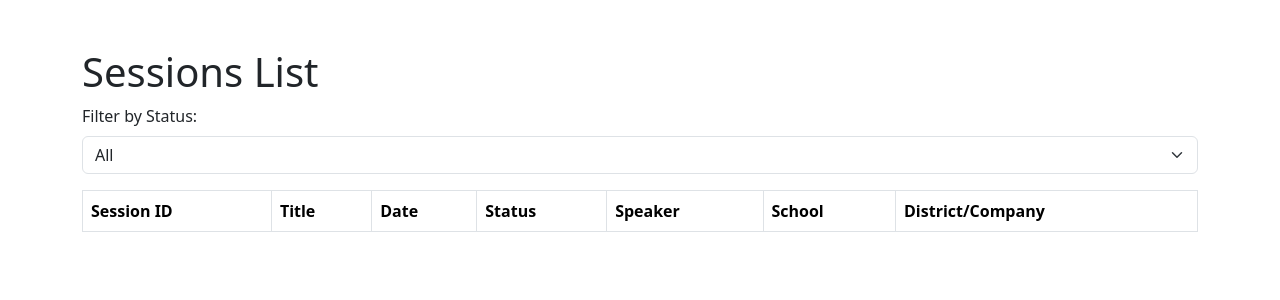
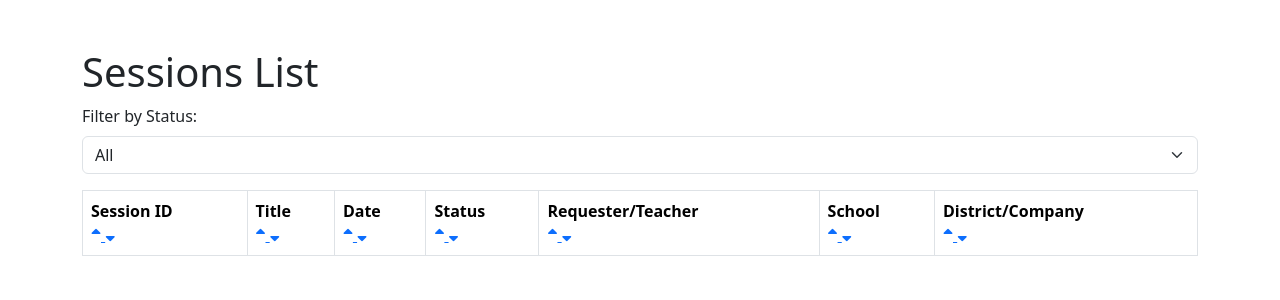
Before and after one commit to admiralorbiter/prepkc-polaris, a Flask app: page / in a window 1280 px wide. Shown: the top 300 px of the page. Run offline with Flask 3, Linux system fonts and the light colour scheme; data that the repository does not hold is empty; some libraries are stand-ins or nearby versions.

Commit message:
sorting working ui not so good

```diff
--- a/app/routes/views.py
+++ b/app/routes/views.py
@@ -1,6 +1,7 @@
 from flask import render_template, request
 from app import app
 from app.models import Session
+from datetime import datetime, timedelta
 
 # Home Page
 @app.route("/", methods=["GET"])
@@ -15,11 +16,31 @@ def index():
 
 @app.route("/load-sessions-table", methods=["GET"])
 def load_sessions_table():
-    sessions_data = Session.query.all()
+    one_year_ago = datetime.now() - timedelta(days=365)
+    print(request.args.get('sort'))
+    sort_column = request.args.get('sort', 'date')  # Assuming 'date' is a valid attribute of Session
+    if request.args.get('sort'):
+        sort_column = request.args.get('sort')
+    sort_direction = request.args.get('direction', 'asc')  # Default direction
+    # Build the base query
+    query = Session.query.filter(Session.date >= one_year_ago)
+
+    # Apply sorting
+    if sort_direction == 'asc':
+        query = query.order_by(getattr(Session, sort_column).asc())
+    else:
+        query = query.order_by(getattr(Session, sort_column).desc())
+
+    sessions_data = query.all()
+    # print(query)
     return render_template("session_table.html", sessions=sessions_data)
 
 @app.route("/filter-sessions", methods=["GET"])
 def filter_sessions():
+    one_year_ago = datetime.now() - timedelta(days=365)
     status_filter = request.args.get('statusFilter')
-    sessions_data = Session.query.filter(Session.status.ilike(f"%{status_filter}%")).all() if status_filter else Session.query.all()
+    if status_filter:
+        sessions_data = Session.query.filter(Session.date >= one_year_ago, Session.status.ilike(f"%{status_filter}%")).all()
+    else:
+        sessions_data = Session.query.filter(Session.date >= one_year_ago).all()
     return render_template("session_table.html", sessions=sessions_data)
--- a/app/templates/session_table.html
+++ b/app/templates/session_table.html
@@ -1,13 +1,83 @@
 <table class="table table-bordered table-hover">
     <thead class="thead-dark">
         <tr>
-        <th>Session ID</th>
-        <th>Title</th>
-        <th>Date</th>
-        <th>Status</th>
-        <th>Speaker</th>
-        <th>School</th>
-        <th>District/Company</th>
+            <th class="">
+                <div class="">Session ID</div>
+                <div class="">
+                    <a href="#" hx-get="/load-sessions-table?sort=session_id&direction=asc" hx-target="#sessionsTable" hx-trigger="click">
+                        <i class="fas fa-sort-up mb-1"></i> <!-- mb-1 adds a small margin at the bottom -->
+                    </a>
+                    <a href="#" hx-get="/load-sessions-table?sort=session_id&direction=desc" hx-target="#sessionsTable" hx-trigger="click">
+                        <i class="fas fa-sort-down"></i>
+                    </a>
+                </div>
+            </th>
+            <th class="">
+                <div class="">Title</div>
+                <div class="">
+                    <a href="#" hx-get="/load-sessions-table?sort=title&direction=asc" hx-target="#sessionsTable" hx-trigger="click">
+                        <i class="fas fa-sort-up"></i>
+                    </a>
+                    <a href="#" hx-get="/load-sessions-table?sort=title&direction=desc" hx-target="#sessionsTable" hx-trigger="click">
+                        <i class="fas fa-sort-down"></i>
+                    </a>
+                </div>
+            </th>
+            <th class="">
+                <div class="">Date</div>
+                <div class="">
+                    <a href="#" hx-get="/load-sessions-table?sort=date&direction=asc" hx-target="#sessionsTable" hx-trigger="click">
+                        <i class="fas fa-sort-up"></i>
+                    </a>
+                    <a href="#" hx-get="/load-sessions-table?sort=date&direction=desc" hx-target="#sessionsTable" hx-trigger="click">
+                        <i class="fas fa-sort-down"></i>
+                    </a>
+                </div>
+            </th>
+            <th class="">
+                <div class="">Status</div>
+                <div class="">
+                    <a href="#" hx-get="/load-sessions-table?sort=status&direction=asc" hx-target="#sessionsTable" hx-trigger="click">
+                        <i class="fas fa-sort-up"></i>
+                    </a>
+                    <a href="#" hx-get="/load-sessions-table?sort=status&direction=desc" hx-target="#sessionsTable" hx-trigger="click">
+                        <i class="fas fa-sort-down"></i>
+                    </a>
+                </div>
+            </th>
+            <th class="">
+                <div class="">Requester/Teacher</div>
+                <div class="">
+                    <a href="#" hx-get="/load-sessions-table?sort=name&direction=asc" hx-target="#sessionsTable" hx-trigger="click">
+                        <i class="fas fa-sort-up"></i>
+                    </a>
+                    <a href="#" hx-get="/load-sessions-table?sort=name&direction=desc" hx-target="#sessionsTable" hx-trigger="click">
+                        <i class="fas fa-sort-down"></i>
+                    </a>
+                </div>
+            </th>
+            <th class="">
+                <div class="">School</div>
+                <div class="">
+                    <a href="#" hx-get="/load-sessions-table?sort=school&direction=asc" hx-target="#sessionsTable" hx-trigger="click">
+                        <i class="fas fa-sort-up"></i>
+                    </a>
+                    <a href="#" hx-get="/load-sessions-table?sort=school&direction=desc" hx-target="#sessionsTable" hx-trigger="click">
+                        <i class="fas fa-sort-down"></i>
+                    </a>
+                </div>
+            </th>
+            <th class="">
+                <div class="">District/Company</div>
+                <div class="">
+                    <a href="#" hx-get="/load-sessions-table?sort=district_or_company&direction=asc" hx-target="#sessionsTable" hx-trigger="click">
+                        <i class="fas fa-sort-up"></i>
+                    </a>
+                    <a href="#" hx-get="/load-sessions-table?sort=district_or_company&direction=desc" hx-target="#sessionsTable" hx-trigger="click">
+                        <i class="fas fa-sort-down"></i>
+                    </a>
+                </div>
+            </th>
         </tr>
     </thead>
     <tbody>
--- a/app/templates/sessions.html
+++ b/app/templates/sessions.html
@@ -6,6 +6,7 @@
     <title>Sessions</title>
     <link href="https://cdn.jsdelivr.net/npm/bootstrap@5.3.3/dist/css/bootstrap.min.css" rel="stylesheet" integrity="sha384-QWTKZyjpPEjISv5WaRU9OFeRpok6YctnYmDr5pNlyT2bRjXh0JMhjY6hW+ALEwIH" crossorigin="anonymous">
     <script src="https://unpkg.com/htmx.org@1.9.10"></script>
+    <link href="https://cdnjs.cloudflare.com/ajax/libs/font-awesome/5.15.1/css/all.min.css" rel="stylesheet">
 </head>
 <body>
     <div class="container mt-5">
```
Lines whose indentation alone changed are shown as unchanged.
